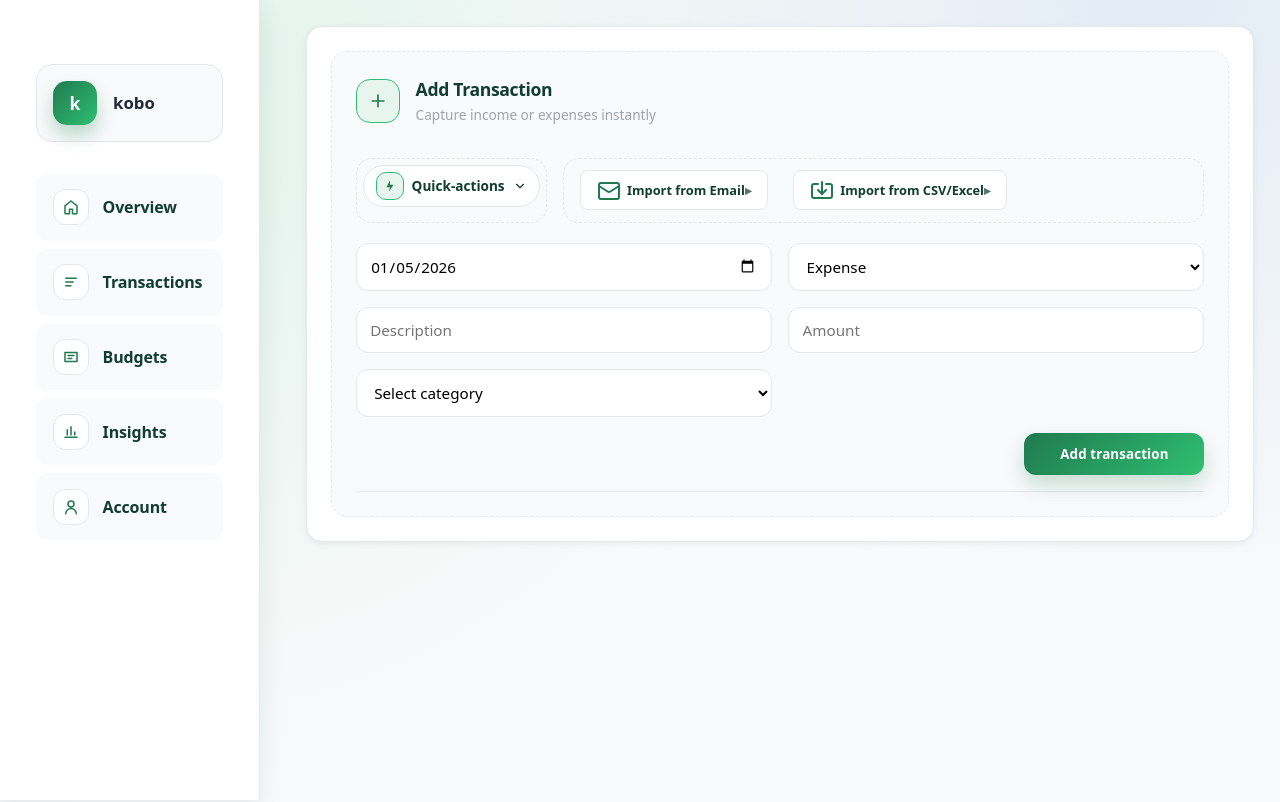
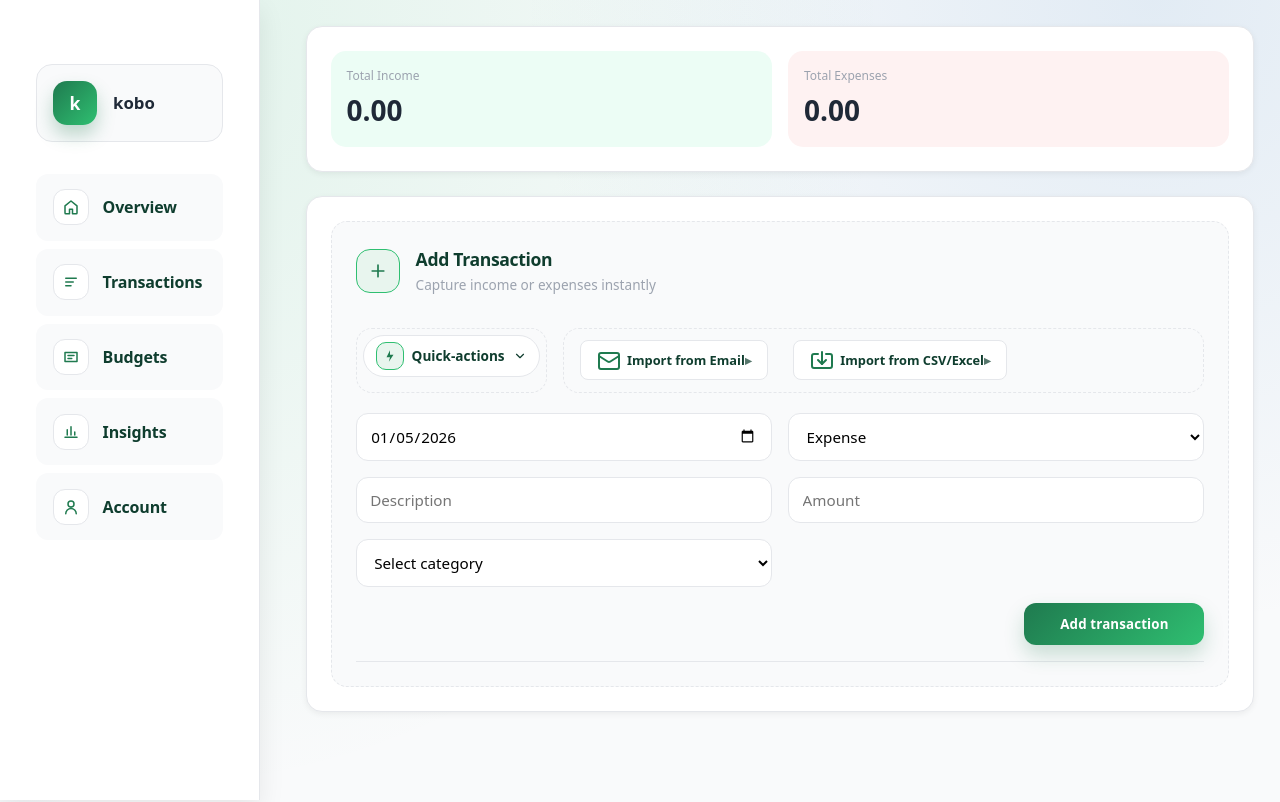
Before and after one commit to so-dipe/PersonalFinancePWA, a SvelteKit app in the folder personal-finance-pwa/: page / in a window 1280 px wide. Shown: the top 802 px of the page. Built offline with nearby package versions, Linux system fonts and the light colour scheme.

Commit message:
frontend updates

```diff
--- a/personal-finance-pwa/src/lib/components/viz/CalloutCard.svelte
+++ b/personal-finance-pwa/src/lib/components/viz/CalloutCard.svelte
@@ -25,15 +25,11 @@
     align-items: center;
     gap: var(--space-xs);
     padding: var(--space-md);
-    border-radius: var(--border-radius);
+    border-radius: 15px;
     background-color: var(--gray-100);
-    box-shadow: var(--shadow-md);
     transition: transform 0.2s ease, box-shadow 0.2s ease;
 }
 
-.stat-card:hover {
-    box-shadow: var(--shadow-lg);
-}
 
 .icon {
     font-size: 1.5rem;
--- a/personal-finance-pwa/src/lib/features/insights/Totals.svelte
+++ b/personal-finance-pwa/src/lib/features/insights/Totals.svelte
@@ -25,7 +25,7 @@
         <CalloutCard
             label="Total Income"
             value={formatFinancial($totalIncome ?? "")}
-            icon="🤑"
+            icon=""
             color="green"
         />
     </div>
@@ -33,7 +33,7 @@
         <CalloutCard
             label="Total Expenses"
             value={formatFinancial($totalExpense ?? "")}
-            icon="😭"
+            icon=""
             color="red"
         />
     </div>
--- a/personal-finance-pwa/src/routes/+page.svelte
+++ b/personal-finance-pwa/src/routes/+page.svelte
@@ -4,9 +4,17 @@
     import TransactionForm from '$lib/features/transactions/TransactionForm.svelte';
     import RecentTransactions from '$lib/features/transactions/RecentTransactions.svelte';
     import { useSetting } from '$lib/domains/settings';
+    import Totals from '$lib/features/insights/Totals.svelte';
+    import { categories } from '$lib/domains/categories';
 
     const syncSetting = useSetting('sync');
     let showForm = true;
+
+    const today = new Date();
+    let startOfMonth = new Date(today.getFullYear(), today.getMonth(), 1);
+    let endOfMonth = new Date(today.getFullYear(), today.getMonth() + 1, 0);
+
+    $: allCategoryUuids = $categories?.map((c) => c.uuid) ?? [];
 
     async function bootstrapApp() {
         try {
@@ -23,6 +31,15 @@
 
 <main class="dashboard">
     <div class="dashboard-grid">
+        <section class="dashboard-column">
+            <div class="card">
+                <Totals
+                    start={startOfMonth}
+                    end={endOfMonth}
+                    categoriesUuids={allCategoryUuids}
+                />
+            </div>
+        </section>
         {#if showForm}
             <section class="dashboard-column">
                 <div class="card">
```
